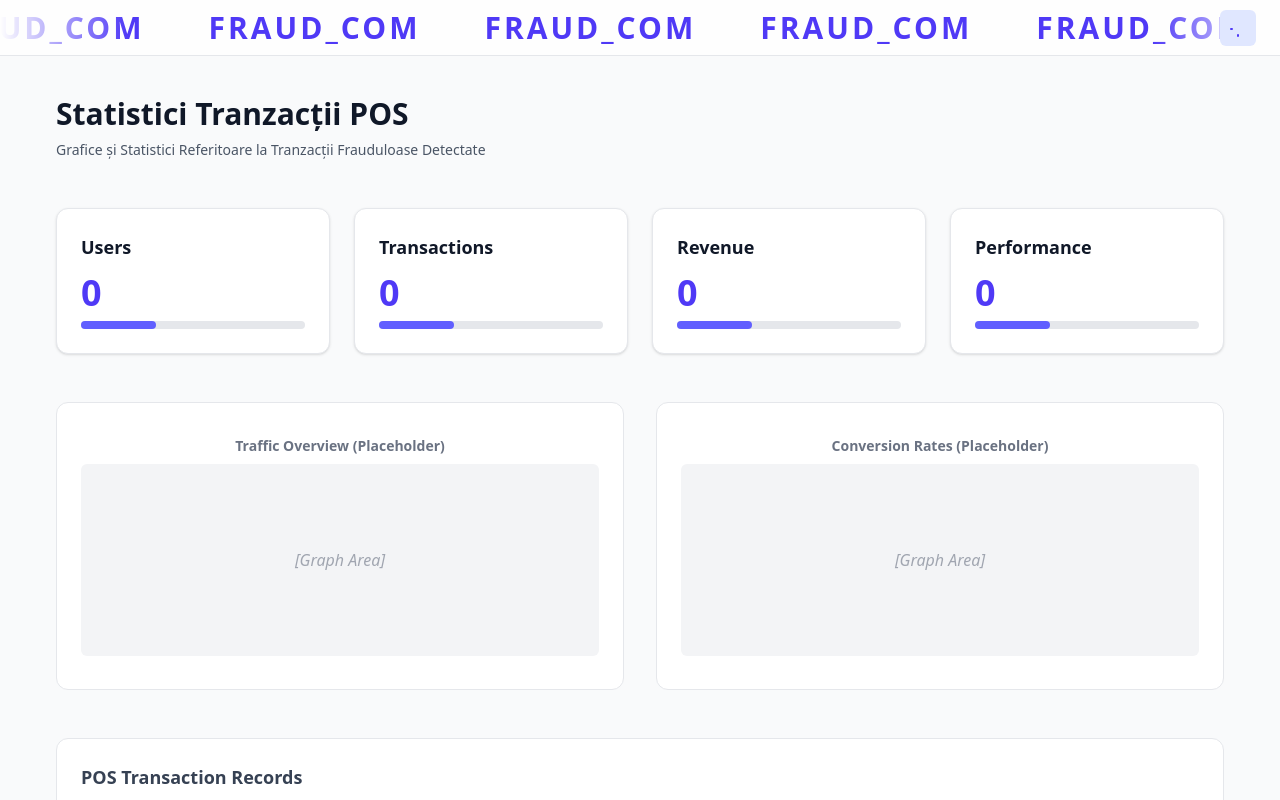
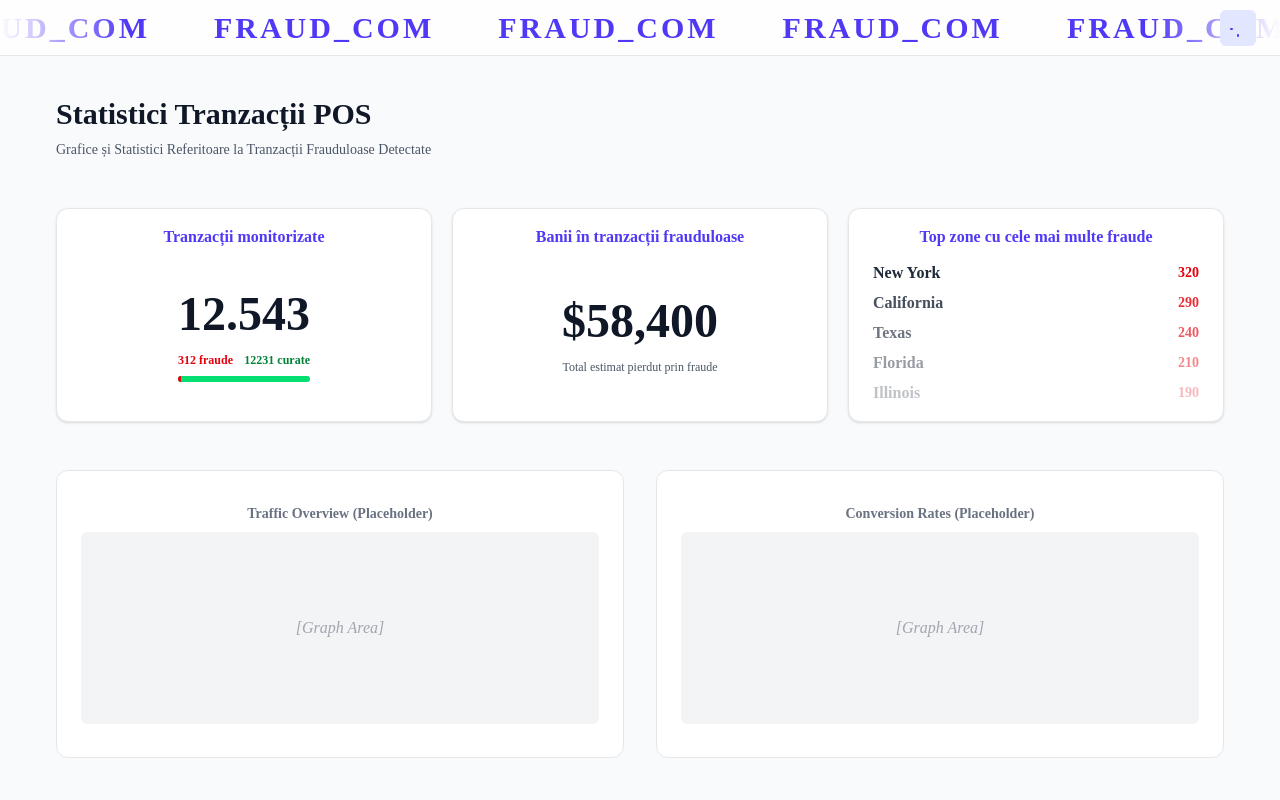
Before and after one commit to OmniBRN/COM-AI, a React (Vite) app in the folder front/: page / in a window 1280 px wide. Shown: the top 800 px of the page. Built offline with nearby package versions, Linux system fonts and the light colour scheme.

Commit message:
Modificat Frontend si Backend

```diff
--- a/front/index.html
+++ b/front/index.html
@@ -4,7 +4,11 @@
     <meta charset="UTF-8" />
     <link rel="icon" type="image/svg+xml" href="/vite.svg" />
     <meta name="viewport" content="width=device-width, initial-scale=1.0" />
-    <title>front</title>
+    <title>FRAUD_COM</title>
+    <link
+      href="https://fonts.googleapis.com/css2?family=Plus+Jakarta+Sans:wght@400;500;600;700&display=swap"
+      rel="stylesheet"
+    />
   </head>
   <body>
     <div id="root"></div>
--- a/front/src/App.tsx
+++ b/front/src/App.tsx
@@ -21,7 +21,7 @@ const App: FC = () => {
     <div
       className={`min-h-screen flex flex-col transition-colors duration-700
         ${darkMode ? "bg-gray-900 text-gray-100" : "bg-white text-gray-900"}
-      `}
+      `} style={{fontFamily:"Space Grotesk"}}
     >
       <Header darkMode={darkMode} setDarkMode={setDarkMode} />
 
--- a/front/src/components/StatCards.tsx
+++ b/front/src/components/StatCards.tsx
@@ -5,41 +5,141 @@ interface Props {
 }
 
 const StatCards: FC<Props> = ({ darkMode }) => {
-  const items = ["Users", "Transactions", "Revenue", "Performance"];
+  const totalTransactions = 12543;
+  const fraudTransactions = 312;
+  const cleanTransactions = totalTransactions - fraudTransactions;
+  const fraudRatio = (fraudTransactions / totalTransactions) * 100;
+
+  const cardBase = `
+    p-4 rounded-xl shadow-sm border flex flex-col items-center text-center
+    transition-colors duration-300
+  `;
 
   return (
-    <section className="grid grid-cols-1 sm:grid-cols-2 lg:grid-cols-4 gap-6">
-      {items.map((title) => (
-        <div
-          key={title}
-          className={`p-6 rounded-xl shadow-sm border transition-colors duration-300
-          ${
-            darkMode
-              ? "bg-gray-800 border-gray-700"
-              : "bg-white border-gray-200"
+    <section className="grid grid-cols-1 md:grid-cols-3 gap-5">
+      {/* --- CARD 1 --- */}
+      <div
+        className={`${cardBase} ${
+          darkMode ? "bg-gray-800 border-gray-700" : "bg-white border-gray-200"
+        }`}
+      >
+        <h3
+          className={`text-base font-semibold mb-2 ${
+            darkMode ? "text-indigo-400" : "text-indigo-600"
           }`}
         >
-          <h3 className="text-lg font-semibold mb-3">{title}</h3>
+          Tranzacții monitorizate
+        </h3>
+
+        <div className="flex flex-col items-center justify-center flex-grow space-y-2 mt-1">
+          <p className="text-5xl font-bold leading-tight">
+            {totalTransactions.toLocaleString("ro-RO")}
+          </p>
+
+          <div className="flex justify-between w-full max-w-[200px] text-xs font-medium">
+            <span
+              className={`${
+                darkMode ? "text-red-400" : "text-red-600"
+              } font-semibold`}
+            >
+              {fraudTransactions} fraude
+            </span>
+            <span
+              className={`${
+                darkMode ? "text-green-400" : "text-green-700"
+              } font-semibold`}
+            >
+              {cleanTransactions} curate
+            </span>
+          </div>
+
+          {/* Progress bar */}
           <div
-            className={`text-4xl font-bold mb-2 ${
-              darkMode ? "text-indigo-300" : "text-indigo-600"
-            }`}
-          >
-            0
-          </div>
-          <div
-            className={`h-2 rounded-full ${
-              darkMode ? "bg-gray-700" : "bg-gray-200"
+            className={`h-1.5 w-full max-w-[220px] rounded-full overflow-hidden ${
+              darkMode ? "bg-green-700" : "bg-green-400"
             }`}
           >
             <div
-              className={`h-2 rounded-full w-1/3 ${
-                darkMode ? "bg-indigo-400" : "bg-indigo-500"
+              className={`h-full transition-all duration-700 ${
+                darkMode ? "bg-red-500" : "bg-red-600"
               }`}
+              style={{ width: `${fraudRatio}%` }}
             ></div>
           </div>
         </div>
-      ))}
+      </div>
+
+      {/* --- CARD 2 --- */}
+      <div
+        className={`${cardBase} ${
+          darkMode ? "bg-gray-800 border-gray-700" : "bg-white border-gray-200"
+        }`}
+      >
+        <h3
+          className={`text-base font-semibold mb-2 ${
+            darkMode ? "text-indigo-400" : "text-indigo-600"
+          }`}
+        >
+          Banii în tranzacții frauduloase
+        </h3>
+
+        <div className="flex flex-col items-center justify-center flex-grow space-y-2 mt-1">
+          <p className="text-5xl font-extrabold leading-tight">$58,400</p>
+          <p
+            className={`text-xs ${
+              darkMode ? "text-gray-400" : "text-gray-600"
+            }`}
+          >
+            Total estimat pierdut prin fraude
+          </p>
+        </div>
+      </div>
+
+      {/* --- CARD 3 --- */}
+      <div
+        className={`${cardBase} ${
+          darkMode ? "bg-gray-800 border-gray-700" : "bg-white border-gray-200"
+        }`}
+      >
+        <h3
+          className={`text-base font-semibold mb-2 ${
+            darkMode ? "text-indigo-400" : "text-indigo-600"
+          }`}
+        >
+          Top zone cu cele mai multe fraude
+        </h3>
+
+        <div className="flex flex-col justify-center flex-grow w-full mt-1 space-y-1.5">
+          {[
+            { state: "New York", value: 320 },
+            { state: "California", value: 290 },
+            { state: "Texas", value: 240 },
+            { state: "Florida", value: 210 },
+            { state: "Illinois", value: 190 },
+          ].map((item, i) => (
+            <div
+              key={i}
+              className="flex items-center justify-between px-2"
+              style={{ opacity: 1 - i * 0.18 }}
+            >
+              <span
+                className={`font-bold ${
+                  darkMode ? "text-white" : "text-gray-800"
+                } text-base`}
+              >
+                {item.state}
+              </span>
+              <span
+                className={`font-semibold ${
+                  darkMode ? "text-red-400" : "text-red-600"
+                } text-sm`}
+              >
+                {item.value}
+              </span>
+            </div>
+          ))}
+        </div>
+      </div>
     </section>
   );
 };
--- /dev/null
+++ b/front/tailwind.config.js
@@ -0,0 +1,15 @@
+/**
+ * @type {import('tailwindcss').Config}
+ */
+export default {
+  content: ["./index.html", "./src/**/*.{js,ts,jsx,tsx}"],
+  darkMode: "class",
+  theme: {
+    extend: {
+      fontFamily: {
+        sans: ["'Plus Jakarta Sans'", "ui-sans-serif", "system-ui"],
+      },
+    },
+  },
+  plugins: [],
+};
```
Also changed, not shown: 1 other file (tests, documents, lock files or other folders).
